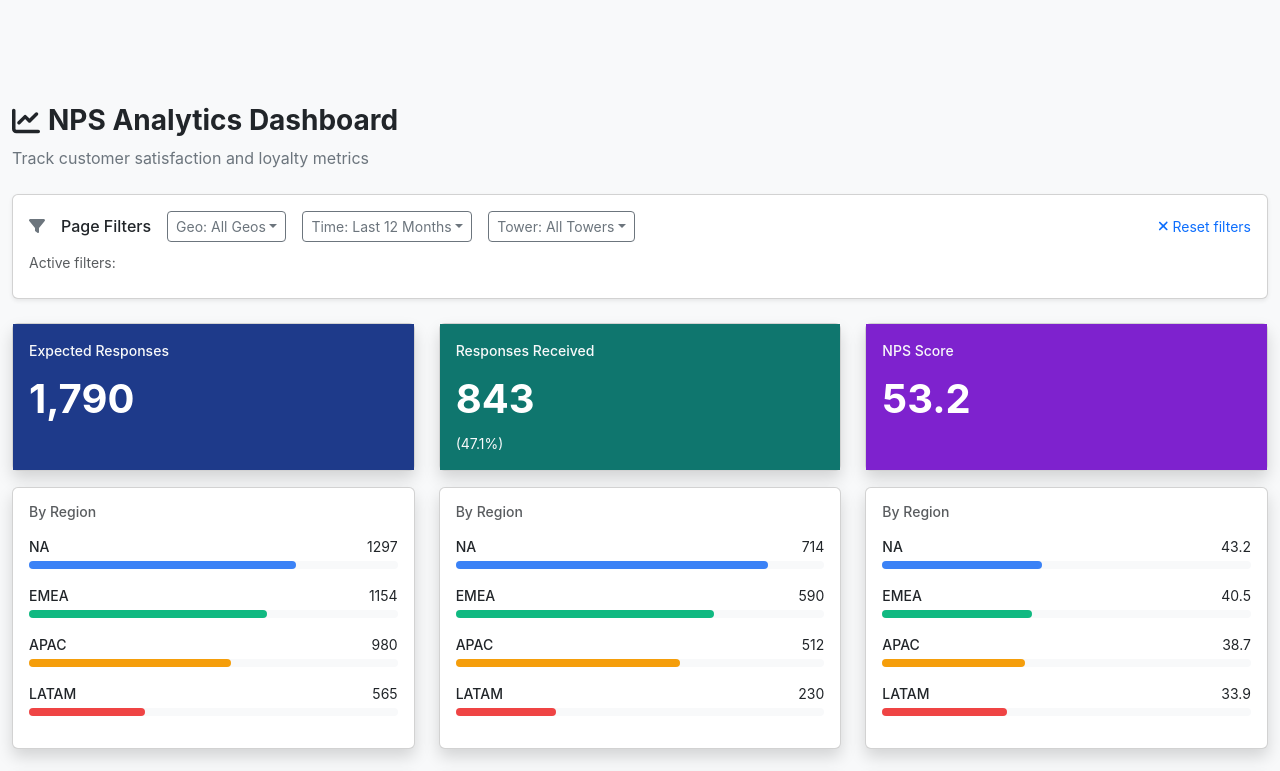
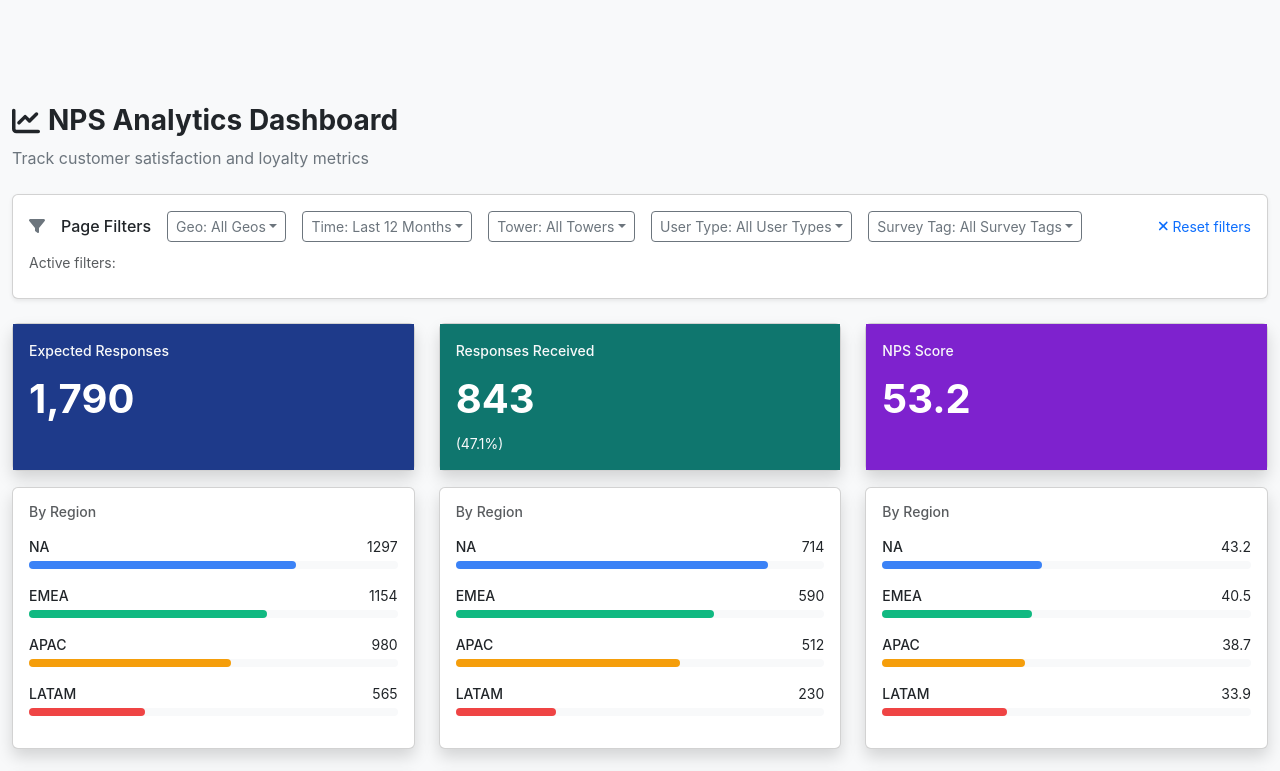
Before and after one commit to NagendraSethi/nps-insight-dashboard-react, a React (Vite) app: page / in a window 1280 px wide. Shown: the top 771 px of the page. Built offline with nearby package versions, Linux system fonts and the light colour scheme.

Commit message:
Add user and survey tag filters
Implement filtering options for user and survey tags within the existing filter component.

```diff
--- a/src/components/PageFilter.jsx
+++ b/src/components/PageFilter.jsx
@@ -18,46 +18,75 @@ const PageFilter = ({ onFilterChange }) => {
   const [geoFilter, setGeoFilter] = useState("All Geos");
   const [timeFilter, setTimeFilter] = useState("Last 12 Months");
   const [towerFilter, setTowerFilter] = useState("All Towers");
+  const [userTagFilter, setUserTagFilter] = useState("All User Types");
+  const [surveyTagFilter, setSurveyTagFilter] = useState("All Survey Tags");
+
   const [geoOptions] = useState(["All Geos", "NA", "EMEA", "APAC", "LATAM"]);
   const [timeOptions] = useState(["Last 12 Months", "Last 6 Months", "Last 3 Months", "Last Month"]);
   const [towerOptions] = useState(["All Towers", "CHI", "LYC", "PTP", "EMED", "LIVE NA", "DTR", "ECM", "CRE", "SCM"]);
+  const [userTagOptions] = useState(["All User Types", "Manager", "End User", "Senior Stakeholder", "Other"]);
+  const [surveyTagOptions] = useState(["All Survey Tags", "Strategic", "Operational", "Technical", "Project-based"]);
 
   // Track if dropdown menus are open
   const [geoOpen, setGeoOpen] = useState(false);
   const [timeOpen, setTimeOpen] = useState(false);
   const [towerOpen, setTowerOpen] = useState(false);
+  const [userTagOpen, setUserTagOpen] = useState(false);
+  const [surveyTagOpen, setSurveyTagOpen] = useState(false);
 
   const handleFilterChange = (type, value) => {
-    let newFilters = {};
+    let newFilters = {
+      geo: geoFilter,
+      time: timeFilter,
+      tower: towerFilter,
+      userTag: userTagFilter,
+      surveyTag: surveyTagFilter
+    };
 
     if (type === "geo") {
       setGeoFilter(value);
-      newFilters = { geo: value, time: timeFilter, tower: towerFilter };
+      newFilters.geo = value;
     } else if (type === "time") {
       setTimeFilter(value);
-      newFilters = { geo: geoFilter, time: value, tower: towerFilter };
+      newFilters.time = value;
     } else if (type === "tower") {
       setTowerFilter(value);
-      newFilters = { geo: geoFilter, time: timeFilter, tower: value };
+      newFilters.tower = value;
+    } else if (type === "userTag") {
+      setUserTagFilter(value);
+      newFilters.userTag = value;
+    } else if (type === "surveyTag") {
+      setSurveyTagFilter(value);
+      newFilters.surveyTag = value;
     }
 
     if (onFilterChange) {
       onFilterChange(newFilters);
     }
 
-    // Close the dropdown after selection
+    // Close all dropdowns after selection
     setGeoOpen(false);
     setTimeOpen(false);
     setTowerOpen(false);
+    setUserTagOpen(false);
+    setSurveyTagOpen(false);
   };
 
   const resetFilters = () => {
     setGeoFilter("All Geos");
     setTimeFilter("Last 12 Months");
     setTowerFilter("All Towers");
+    setUserTagFilter("All User Types");
+    setSurveyTagFilter("All Survey Tags");
 
     if (onFilterChange) {
-      onFilterChange({ geo: "All Geos", time: "Last 12 Months", tower: "All Towers" });
+      onFilterChange({
+        geo: "All Geos",
+        time: "Last 12 Months",
+        tower: "All Towers",
+        userTag: "All User Types",
+        surveyTag: "All Survey Tags"
+      });
     }
   };
 
@@ -140,6 +169,54 @@ const PageFilter = ({ onFilterChange }) => {
                   ))}
                 </ul>
               </div>
+
+              {/* User Tag Filter Dropdown */}
+              <div className="dropdown me-2">
+                <button
+                  className="btn btn-sm btn-outline-secondary dropdown-toggle"
+                  type="button"
+                  onClick={() => setUserTagOpen(!userTagOpen)}
+                  aria-expanded={userTagOpen}
+                >
+                  User Type: {userTagFilter}
+                </button>
+                <ul className={`dropdown-menu ${userTagOpen ? 'show' : ''}`}>
+                  {userTagOptions.map(option => (
+                    <li key={option}>
+                      <button
+                        className="dropdown-item"
+                        onClick={() => handleFilterChange("userTag", option)}
+                      >
+                        {option}
+                      </button>
+                    </li>
+                  ))}
+                </ul>
+              </div>
+
+              {/* Survey Tag Filter Dropdown */}
+              <div className="dropdown me-2">
+                <button
+                  className="btn btn-sm btn-outline-secondary dropdown-toggle"
+                  type="button"
+                  onClick={() => setSurveyTagOpen(!surveyTagOpen)}
+                  aria-expanded={surveyTagOpen}
+                >
+                  Survey Tag: {surveyTagFilter}
+                </button>
+                <ul className={`dropdown-menu ${surveyTagOpen ? 'show' : ''}`}>
+                  {surveyTagOptions.map(option => (
+                    <li key={option}>
+                      <button
+                        className="dropdown-item"
+                        onClick={() => handleFilterChange("surveyTag", option)}
+                      >
+                        {option}
+                      </button>
+                    </li>
+                  ))}
+                </ul>
+              </div>
             </div>
           </div>
           <div
@@ -174,6 +251,20 @@ const PageFilter = ({ onFilterChange }) => {
                 onRemove={() => handleFilterChange("tower", "All Towers")}
               />
             )}
+            {userTagFilter !== "All User Types" && (
+              <FilterPill
+                label={`User Type: ${userTagFilter}`}
+                value="userTag"
+                onRemove={() => handleFilterChange("userTag", "All User Types")}
+              />
+            )}
+            {surveyTagFilter !== "All Survey Tags" && (
+              <FilterPill
+                label={`Survey Tag: ${surveyTagFilter}`}
+                value="surveyTag"
+                onRemove={() => handleFilterChange("surveyTag", "All Survey Tags")}
+              />
+            )}
           </div>
         </div>
       </div>
--- a/src/index.css
+++ b/src/index.css
@@ -58,6 +58,9 @@ body {
 /* Dropdown positioning */
 .dropdown-menu {
   z-index: 1050;
+  background-color: #fff;
+  border: 1px solid rgba(0, 0, 0, 0.15);
+  box-shadow: 0 0.5rem 1rem rgba(0, 0, 0, 0.175);
 }
 
 .dropdown {
@@ -69,3 +72,17 @@ body {
   background-color: #e9ecef;
   font-weight: 500;
 }
+
+/* Gap utility for filter buttons */
+.gap-2 {
+  gap: 0.5rem;
+}
+
+.gap-3 {
+  gap: 1rem;
+}
+
+/* Wrap for filter buttons */
+.flex-wrap {
+  flex-wrap: wrap;
+}
```
